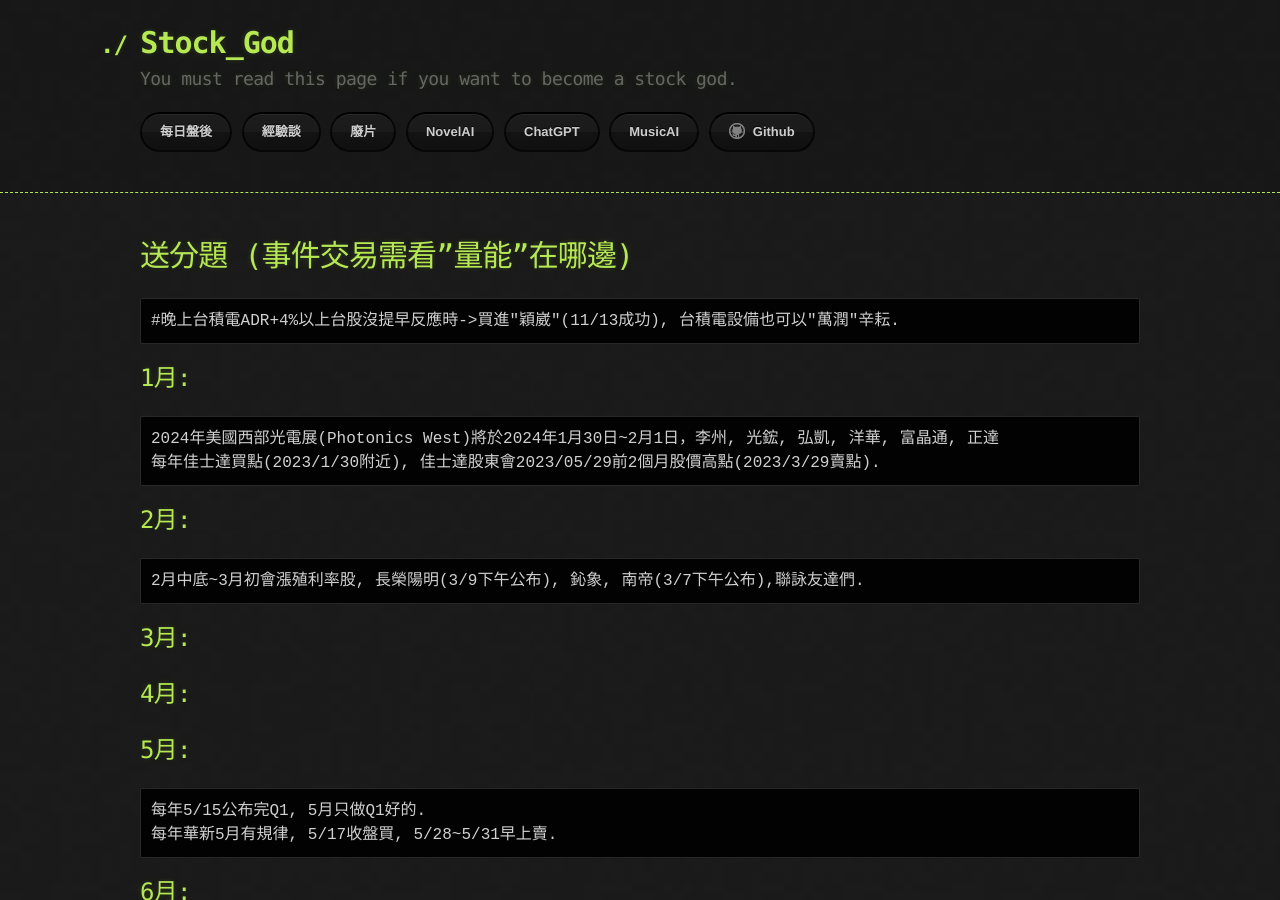
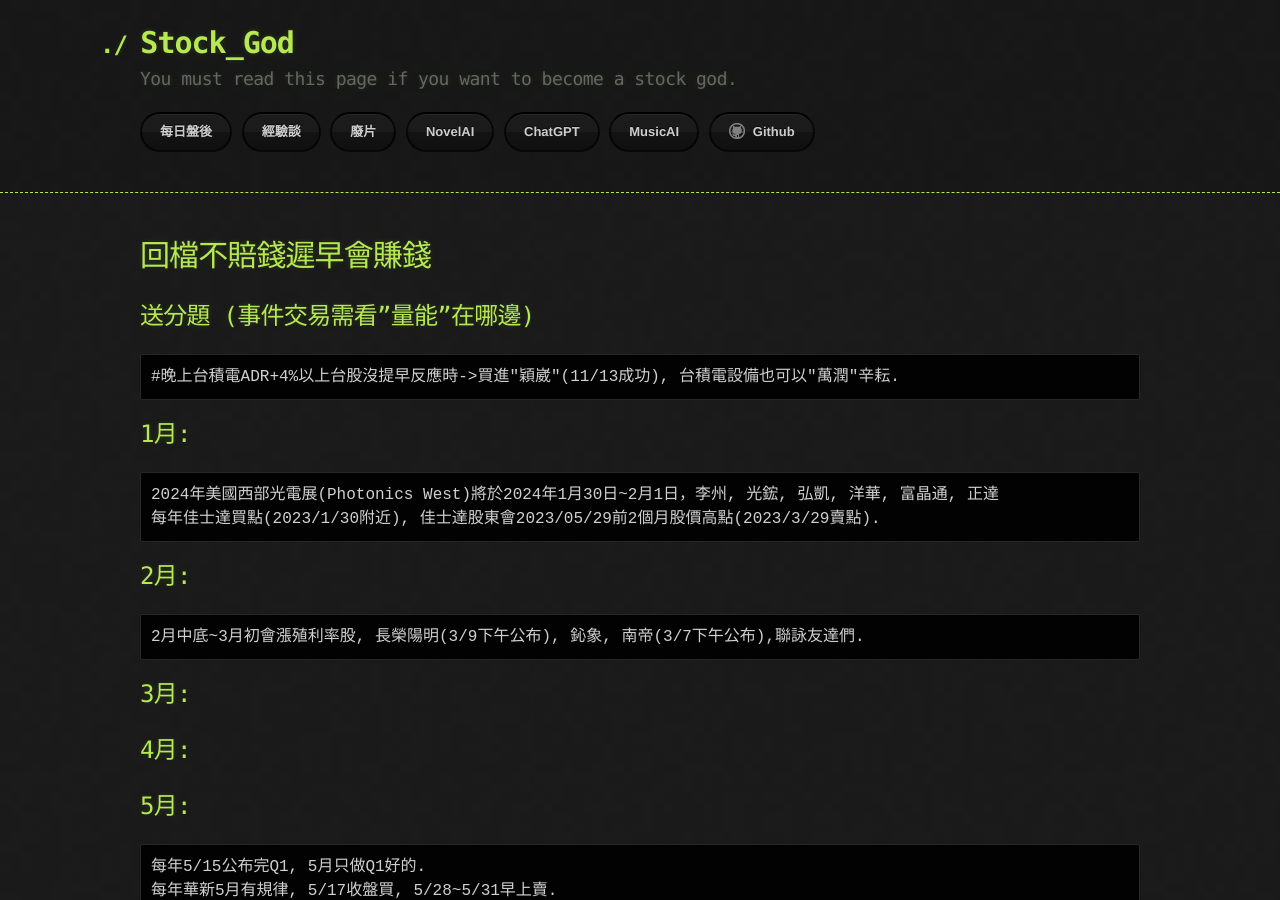
Before and after one commit to lepg5487/Stock_God, a Jekyll site: the page built from experience.md, in a window 1280 px wide and 900 px high. Built offline with Jekyll 4.4.1, drawn with Linux system fonts in a browser that asks for light colours; our own code applies the rules of GitHub Pages for plain Markdown files.

Commit message:
Update experience.md

````diff
--- a/experience.md
+++ b/experience.md
@@ -1,8 +1,8 @@
 ---
 layout: testlayouts
 ---
-
-# 送分題 (事件交易需看"量能"在哪邊)
+# 回檔不賠錢遲早會賺錢
+## 送分題 (事件交易需看"量能"在哪邊)
 ```
 #晚上台積電ADR+4%以上台股沒提早反應時->買進"穎崴"(11/13成功), 台積電設備也可以"萬潤"辛耘.
 ```
````
